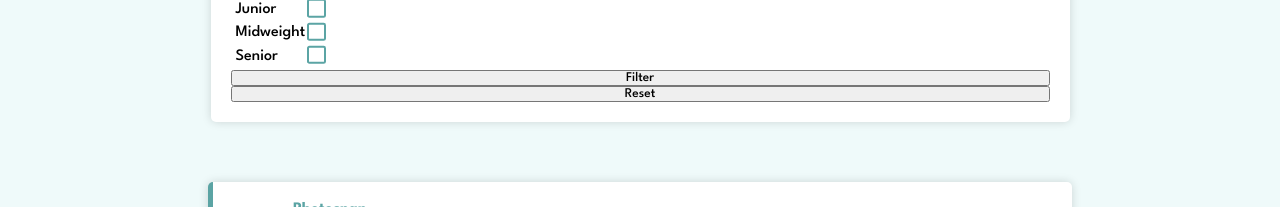
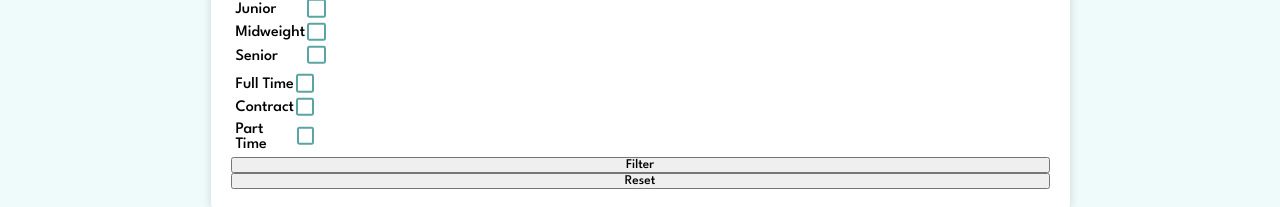
Before and after one commit to tamasgyetvan/JobListing, a React (Vite) app: page / in a window 1280 px wide. Shown: the part 169-376 px from the top of the page. Built offline with nearby package versions, Linux system fonts and the light colour scheme.

Commit message:
Add contractTypeFilter to Filter component

```diff
--- a/src/components/Filter.tsx
+++ b/src/components/Filter.tsx
@@ -12,6 +12,7 @@ type FilterProps = {
 export const Filter: React.FC<FilterProps> = ({ applyFilters }) => {
   let roles: Array<string> = [];
   let levels: Array<string> = [];
+  let contractTypes: Array<string> = [];
 
   const handleRoleInput = (e: React.ChangeEvent<HTMLInputElement>) => {
     if (!roles?.includes(e.target.value)) {
@@ -28,6 +29,15 @@ export const Filter: React.FC<FilterProps> = ({ applyFilters }) => {
       levels = levels.filter((level) => level !== e.target.value);
     }
   };
+  const handleContractTypeInput = (e: React.ChangeEvent<HTMLInputElement>) => {
+    if (!contractTypes.includes(e.target.value)) {
+      contractTypes = [...contractTypes, e.target.value];
+    } else {
+      contractTypes = contractTypes.filter(
+        (contractType) => contractType !== e.target.value
+      );
+    }
+  };
   return (
     <form className="filter">
       <h2>Role</h2>
@@ -41,6 +51,20 @@ export const Filter: React.FC<FilterProps> = ({ applyFilters }) => {
         <Checkbox value={"Midweight"} handleInput={handleLevelInput}></Checkbox>
         <Checkbox value={"Senior"} handleInput={handleLevelInput}></Checkbox>
       </div>
+      <div className="contractTypeFilter">
+        <Checkbox
+          value={"Full Time"}
+          handleInput={handleContractTypeInput}
+        ></Checkbox>
+        <Checkbox
+          value={"Contract"}
+          handleInput={handleContractTypeInput}
+        ></Checkbox>
+        <Checkbox
+          value={"Part Time"}
+          handleInput={handleContractTypeInput}
+        ></Checkbox>
+      </div>
       <button
         onClick={(e) => {
           e.preventDefault();
--- a/src/scss/components/_filter.scss
+++ b/src/scss/components/_filter.scss
@@ -11,7 +11,8 @@ form {
   margin-bottom: 50px;
 
   .roleFilter,
-  .levelFilter {
+  .levelFilter,
+  .contractTypeFilter {
     display: flex;
     flex-direction: column;
     width: min-content;
```
Also changed, not shown: 1 other file (tests, documents, lock files or other folders).
